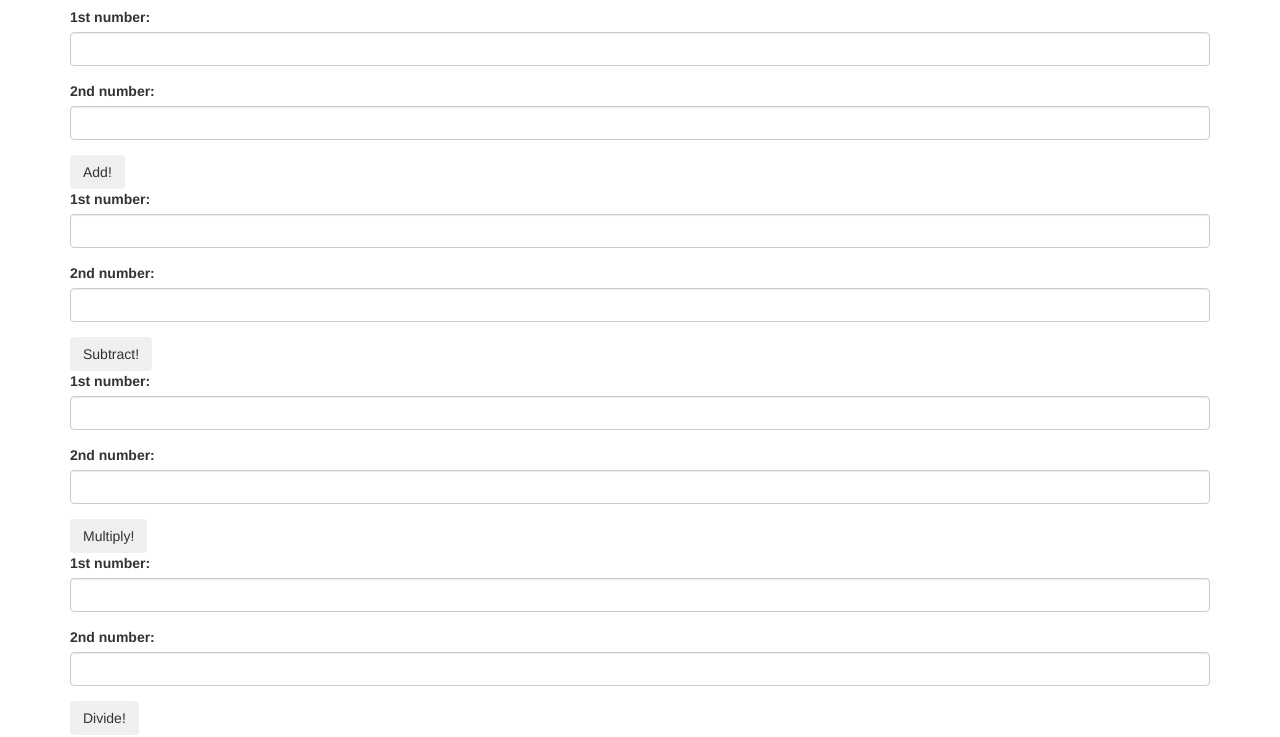
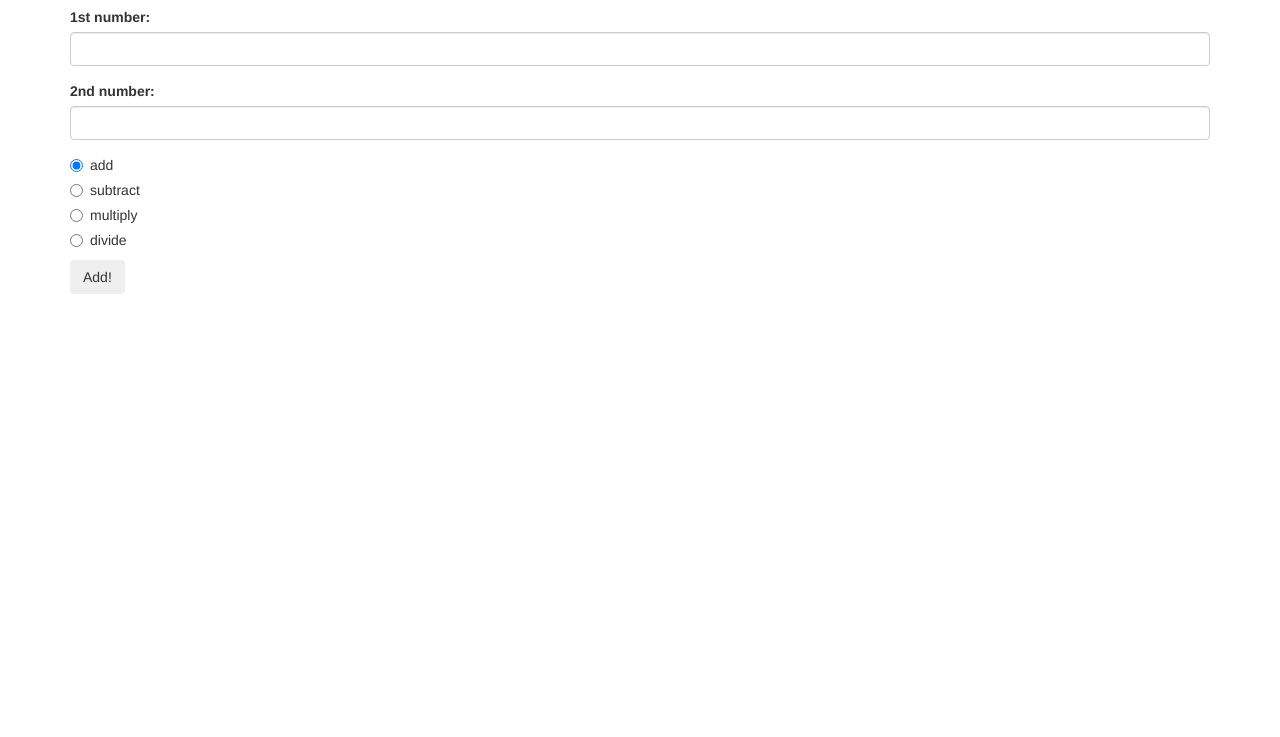
Before and after one commit to TylerJAllen/calculator-ui, a plain HTML site: page index.html in a window 1280 px wide. Shown: the part 63-800 px from the top of the page. Drawn offline with nearby package versions, Linux system fonts and the light colour scheme.

Commit message:
Add initial files

```diff
--- a/index.html
+++ b/index.html
@@ -16,53 +16,40 @@ crossorigin="anonymous"></script>
     <h1>Calculator</h1>
     <form id="add">
       <div class="form-group">
-        <label for="add1">1st number:</label>
-        <input id="add1" class="form-control" type="text">
+        <label for="input1">1st number:</label>
+        <input id="input1" class="form-control" type="text">
       </div>
       <div class="form-group">
-        <label for="add2">2nd number:</label>
-        <input id="add2" class="form-control" type="text">
+        <label for="input2">2nd number:</label>
+        <input id="input2" class="form-control" type="text">
+      </div>
+      <div class="radio">
+        <label>
+          <input type="radio" name="operator" value="add" checked>
+          add
+        </label>
+      </div>
+      <div class="radio">
+        <label>
+          <input type="radio" name="operator" value="subtract">
+          subtract
+        </label>
+      </div>
+      <div class="radio">
+        <label>
+          <input type="radio" name="operator" value="multiply">
+          multiply
+        </label>
+      </div>
+      <div class="radio">
+        <label>
+          <input type="radio" name="operator" value="divide">
+          divide
+        </label>
       </div>
       <button type="submit" class="btn">Add!</button>
     </form>
-  <!--Subtract-->
-  <form id="subtract">
-    <div class="form-group">
-      <label for="subtract1">1st number:</label>
-      <input id="subtract1" class="form-control" type="text">
-    </div>
-    <div class="form-group">
-      <label for="subtract2">2nd number:</label>
-      <input id="subtract2" class="form-control" type="text">
-    </div>
-    <button type="submit" class="btn">Subtract!</button>
-  </form>
-  <!--Multiply-->
-  <form id="multiply">
-    <div class="form-group">
-      <label for="multiply1">1st number:</label>
-      <input id="multiply1" class="form-control" type="text">
-    </div>
-    <div class="form-group">
-      <label for="multiply2">2nd number:</label>
-      <input id="multiply2" class="form-control" type="text">
-    </div>
-    <button type="submit" class="btn">Multiply!</button>
-  </form>
-  <!--Divide-->
-  <form id="divide">
-    <div class="form-group">
-      <label for="divide1">1st number:</label>
-      <input id="divide1" class="form-control" type="text">
-    </div>
-    <div class="form-group">
-      <label for="divide2">2nd number:</label>
-      <input id="divide2" class="form-control" type="text">
-    </div>
-    <button type="submit" class="btn">Divide!</button>
-  </form>
     <div id="output">
-
     </div>
   </div>
   </body>
--- a/js/scripts.js
+++ b/js/scripts.js
@@ -31,8 +31,8 @@ $(document).ready(function() {
   $("form#add").submit(function(event){
   event.preventDefault();
   //Add
-    var number1 = parseInt($("#add1").val());
-    var number2 = parseInt($("#add2").val());
+    var number1 = parseInt($("#input1").val());
+    var number2 = parseInt($("#input2").val());
     var result = add(number1, number2);
 
     $("#output").text(result);
```
